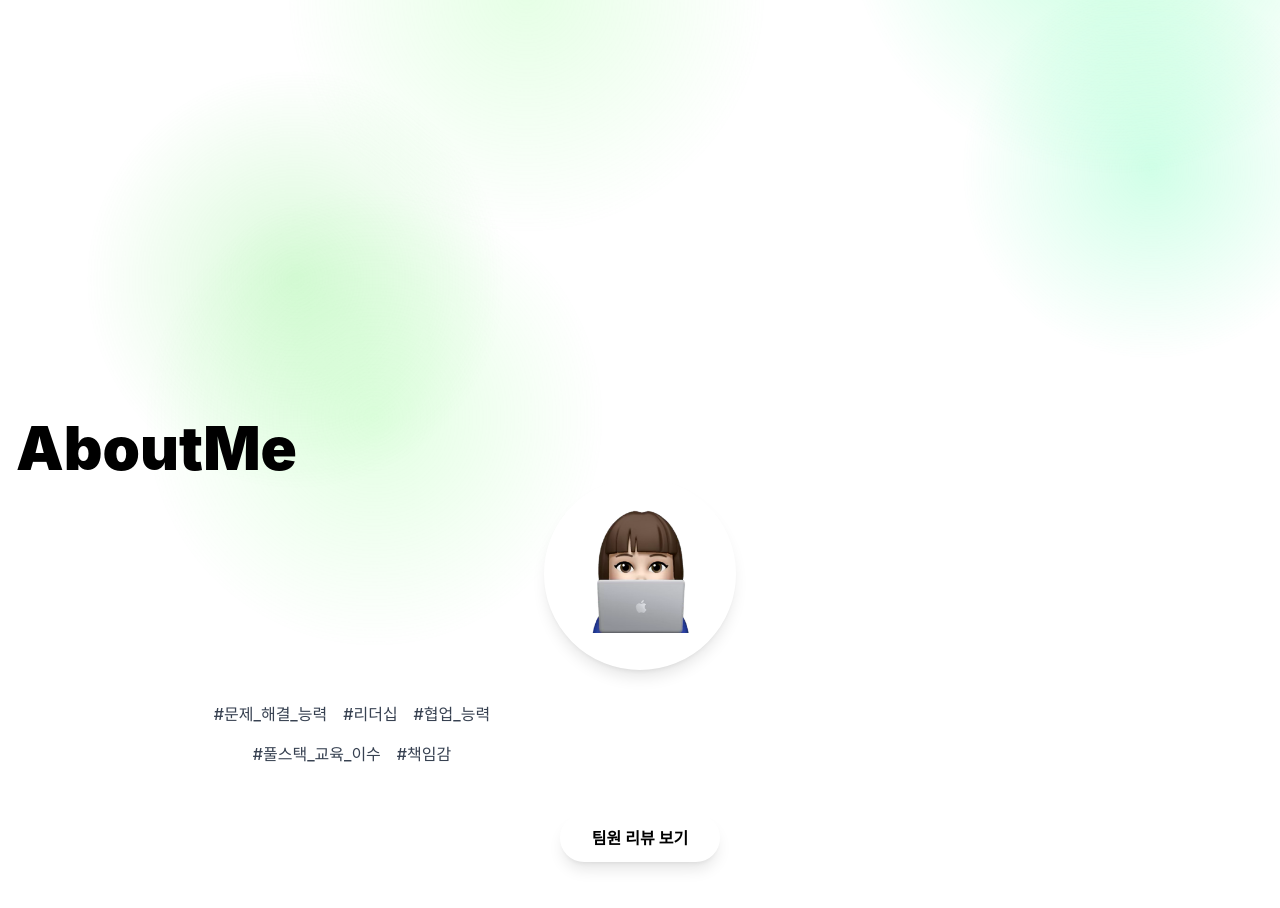
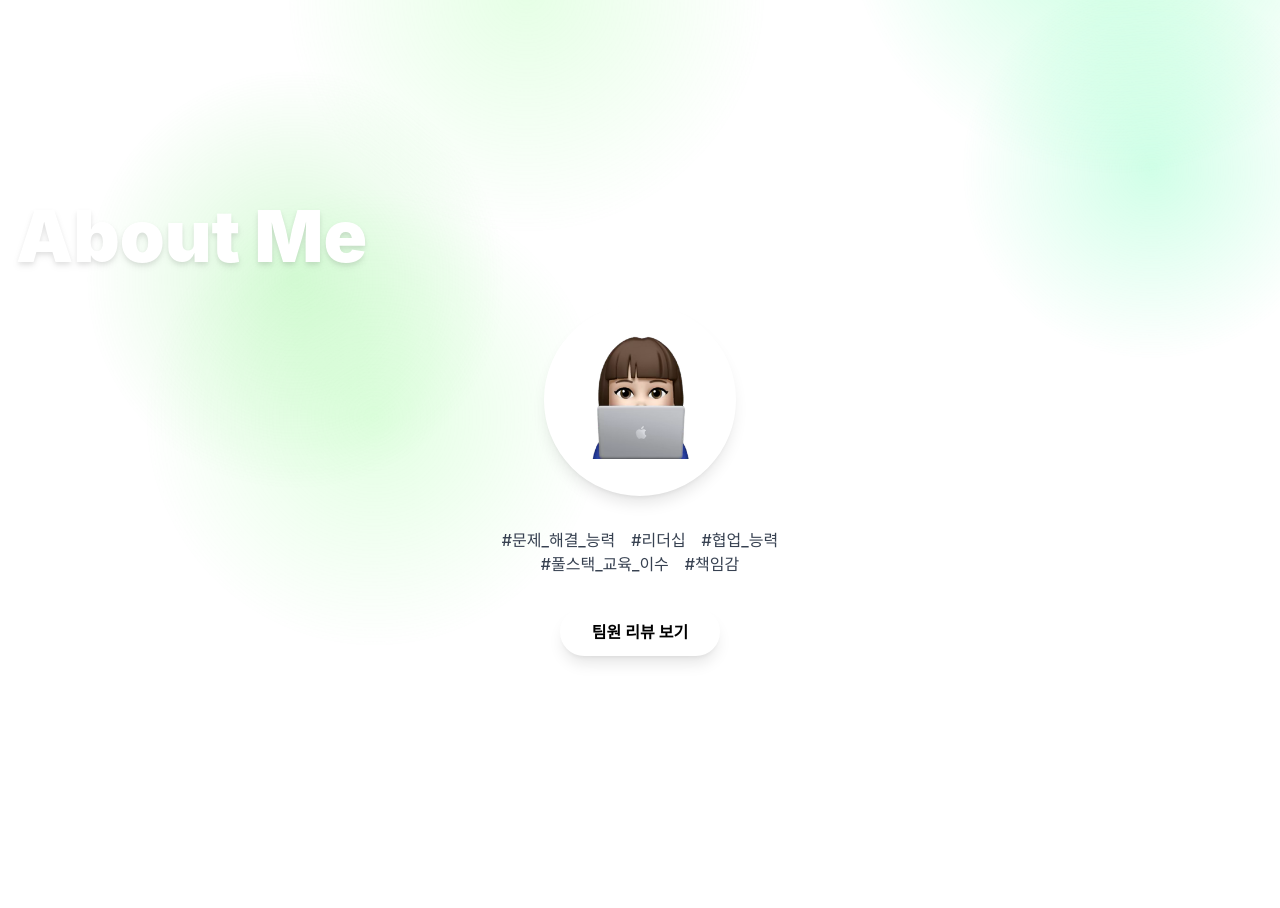
Before and after one commit to my2min0/portfolio, a React (Create React App) app: page / in a window 1280 px wide. Shown: the part 680-1588 px from the top of the page. Built offline with nearby package versions, Linux system fonts and the light colour scheme; the HTML template or start-up script is replaced by a standard one.

Commit message:
마스크 효과를 재사용 가능하도록 컴포넌트로 빼냄

```diff
--- /dev/null
+++ b/src/components/common/MaskText.js
@@ -0,0 +1,66 @@
+import React, { useState, useRef } from "react";
+
+const MaskText = ({
+    children,
+    className = "",
+    maskSize = 200,
+}) => {
+    const [ mousePosition, setMousePosition ] = useState({ x: 0, y: 0 });
+    const [ isHovering, setIsHovering ] = useState(false);
+    const textRef = useRef(null);
+
+    // 마우스 이동 이벤트 핸들러
+    const handleMouseMove = (e) => {
+        if (textRef.current) {
+            const rect = textRef.current.getBoundingClientRect();
+            const x = e.clientX - rect.left;
+            const y = e.clientY - rect.top;
+            setMousePosition({ x, y });
+        }
+    };
+    const handleMouseEnter = () => {
+        setIsHovering(true);
+    };
+    const handleMouseLeave = () => {
+        setIsHovering(false);
+    };
+
+    // 마스크 효과 스타일
+    const hoverTextStyle = {
+        opacity: isHovering ? 1 : 0,
+        maskImage: isHovering
+            ? `radial-gradient(circle ${maskSize}px at ${mousePosition.x}px ${mousePosition.y}px, rgba(0,0,0,1) 0%, rgba(0,0,0,0.8) 40%, rgba(0,0,0,0.2) 70%, rgba(0,0,0,0) 100%)`
+            : 'none',
+        WebkitMaskImage: isHovering
+            ? `radial-gradient(circle ${maskSize}px at ${mousePosition.x}px ${mousePosition.y}px, rgba(0,0,0,1) 0%, rgba(0,0,0,0.8) 40%, rgba(0,0,0,0.2) 70%, rgba(0,0,0,0) 100%)`
+            : 'none',
+        color: "#90EE90"
+    };
+
+    return (
+        <div
+            className={`relative cursor-pointer ${className}`}
+            ref={textRef}
+            onMouseMove={handleMouseMove}
+            onMouseEnter={handleMouseEnter}
+            onMouseLeave={handleMouseLeave}
+        >
+            {/* 첫 번째 레이어 - 기본 텍스트 */}
+            <div
+                className={"text-white leading-none select-none drop-shadow-md"}
+            >
+                {children}
+            </div>
+
+            {/* 두 번째 레이어 - 마스크 효과 텍스트 */}
+            <div
+                className="absolute top-0 left-0 leading-none transition-opacity duration-300 select-none"
+                style={hoverTextStyle}
+            >
+                {children}
+            </div>
+        </div>
+    );
+};
+
+export default MaskText;
--- a/src/components/sections/AboutMe.js
+++ b/src/components/sections/AboutMe.js
@@ -1,5 +1,6 @@
 import React, { useState } from "react";
 import TeamReviewModal from "./TeamReviewModal";
+import MaskText from "../common/MaskText";
 
 const AboutMe = () => {
     const [ isHovered, setIsHovered ] = useState(false);
@@ -22,8 +23,19 @@ const AboutMe = () => {
     }
 
     return (
-        <div className="min-h-screen lg:min-h-[120vh] flex flex-col item-center justify-center pt-20 px-4">
-            <h1 className="text-4xl lg:text-6xl font-black">AboutMe</h1>
+        <div className="min-h-screen lg:min-h-[120vh] flex flex-col pt-32 lg:pt-20 px-4">
+            {/* 상단 제목 - 마스크 효과 */}
+            <MaskText
+                className="mb-8 text-left z-10"
+                maskSize={100}
+            >
+                <h1 className="text-4xl lg:text-7xl font-black">
+                    About Me
+                </h1>
+            </MaskText>
+
+            {/* 나머지 콘텐츠 중앙 정렬 */}
+            <div className="flex flex-col items-center flex-1">
                 {/* 프로필 사진 */}
                 <div className="relative mb-8 flex justify-center">
                     <div className="w-48 h-48 rounded-full overflow-hidden border-4 border-white shadow-lg bg-white">
@@ -32,10 +44,10 @@ const AboutMe = () => {
                 </div>
 
                 {/* 해시태그 */}
-            <div className="flex flex-wrap justify-center gap-4 mb-12 max-w-2xl">
-                <div className="flex flex-wrap justify-center gap-4">
-                    {/* 모바일은 개행 O 데스크탑은 개행 X */}
-                    <div className="flex gap-4 w-full justify-center">
+                <div className="mb-8">
+                    <div className="flex flex-col items-center">
+                        {/* 첫 번째 줄 3개 */}
+                        <div className="flex gap-4 justify-center">
                             {hashtags.slice(0, 3).map((tag, index) => (
                                 <span
                                     key={index}
@@ -45,7 +57,8 @@ const AboutMe = () => {
                                 </span>
                             ))}
                         </div>
-                    <div className="flex gap-4 w-full justify-center">
+                        {/* 두 번째 줄 2개 */}
+                        <div className="flex gap-4 justify-center">
                             {hashtags.slice(3, 5).map((tag, index) => (
                                 <span
                                     key={index}
@@ -74,6 +87,7 @@ const AboutMe = () => {
                 {/* 팀원 리뷰 모달 */}
                 <TeamReviewModal isOpen={isModalOpen} onClose={closeModal} />
             </div>
+        </div>
     )
 }
 
--- a/src/components/sections/LandingPage.js
+++ b/src/components/sections/LandingPage.js
@@ -1,72 +1,19 @@
 import React, { useState, useRef } from "react";
+import MaskText from "../common/MaskText";
 
 const LandingPage = () => {
-    const [ mousePosition, setMousePosition ] = useState({ x: 0, y: 0 });
-    const [ isHovering, setIsHovering ] = useState(false);
-    const textRef = useRef(null);
-
-    // 마우스 이벤트 핸들러
-    const handleMouseMove = (e) => {
-        if (textRef.current) {
-            const rect = textRef.current.getBoundingClientRect();
-            setMousePosition({
-                x: e.clientX - rect.left,
-                y: e.clientY - rect.top
-            });
-            console.log('상대 위치 : ', e.clientX - rect.left, e.clientY - rect.top);
-        }
-    };
-    const handleMouseEnter = () => {
-        console.log('마우스 들어옴!');
-        setIsHovering(true);
-    };
-    const handleMouseLeave = () => {
-        console.log('마우스 나감!');
-        setIsHovering(false);
-    };
-
-    // 마스크 효과 스타일
-    const hoverTextStyle = {
-        opacity: isHovering ? 1 : 0,
-        maskImage: isHovering
-            ? `radial-gradient(circle 200px at ${mousePosition.x}px ${mousePosition.y}px,
-                rgba(0,0,0,1) 0%, rgba(0,0,0,0.8) 40%, rgba(0,0,0,0.2) 70%, rgba(0,0,0,0) 100%)`
-            : 'none',
-        WebkitMaskImage: isHovering
-            ? `radial-gradient(circle 200px at ${mousePosition.x}px ${mousePosition.y}px,
-                rgba(0,0,0,1) 0%, rgba(0,0,0,0.8) 40%, rgba(0,0,0,0.2) 70%, rgba(0,0,0,0) 100%)`
-            : 'none',
-    }
-
-    // Front-End 타이틀 랜더링 함수
-    const renderMainTitle = () => {
-        return (
-            <h1 className="font-black text-8xl lg:text-9xl tracking-tighter">
-                Front-End
-            </h1>
-        );
-    };
-
     return (
         <div className="relative flex flex-col items-center justify-center min-h-screen px-4">
             <div className="max-w-4xl mx-auto text-center">
                 {/* Front-End 큰 제목 */}
-                <div className="relative cursor-pointer mb-8 lg:mb-1 z-10"
-                    ref={ textRef }
-                    onMouseMove={ handleMouseMove }
-                    onMouseEnter={ handleMouseEnter }
-                    onMouseLeave={ handleMouseLeave }
+                <MaskText
+                    className="mb-8 lg:mb-1 z-10"
+                    maskSize={200}
                 >
-                    {/* 첫 번째 레이어 */}
-                    <div className="text-white leading-none select-none drop-shadow-md">
-                        { renderMainTitle() }
-                    </div>
-
-                    {/* 두 번째 레이어 : 마우스 위치에 따라 마스크 효과 적용 */}
-                    <div className="absolute top-0 left-0 leading-none transition-opacity duration-300 select-none" style={{ ...hoverTextStyle, color: '#90EE90' }}>
-                        { renderMainTitle() }
-                    </div>
-                </div>
+                    <h1 className="text-8xl lg:text-9xl tracking-tighter font-black">
+                        Front-End
+                    </h1>
+                </MaskText>
 
                 {/* 서브 타이틀 */}
                 <div className="relative text-black font-medium z-20">
```
Lines whose indentation alone changed are shown as unchanged.
